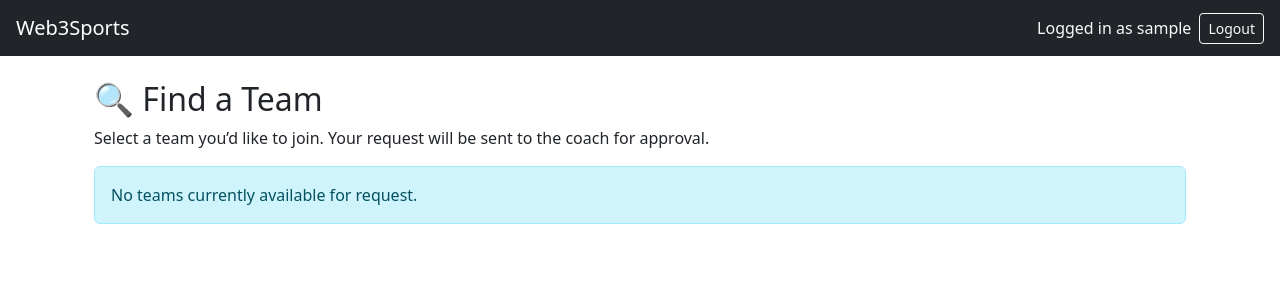
After one commit to titancoder12/web3sportsdraft, a Django app: page /find-teams/ in a window 1280 px wide. The commit adds this page. Shown: the top 300 px of the page. Run offline with Django 3.2, Linux system fonts and the light colour scheme; a user stored in the database is signed in; tables that the repository leaves empty hold one stand-in row (values such as "Sample post").

Commit message:
Player can request to join a team, Coach can approve/Reject

```diff
--- a/baseball_draft/urls.py
+++ b/baseball_draft/urls.py
@@ -6,7 +6,7 @@ from django.views.generic import RedirectView
 from rest_framework import routers
 from league import views
 from api import views as api_views
-
+from league.views import request_join_team, review_join_requests, approve_join_request
 
 # REST API
 router = routers.DefaultRouter()
@@ -63,6 +63,12 @@ urlpatterns += [
     path('players/<int:player_id>/evaluations/', views.player_evaluations, name='player_evaluations'),
     path('players/<int:player_id>/evaluations/<int:evaluation_id>/', views.get_evaluation_detail, name='evaluation_detail'),
     path("player/teams/", views.player_teams_view, name="player_teams"),
+    path('join-team/', request_join_team, name='request_join_team'),
+    path('coach/join-requests/', review_join_requests, name='review_join_requests'),
+    path('coach/join-requests/<int:request_id>/approve/', approve_join_request, name='approve_join_request'),
+    path('find-teams/', views.find_teams, name='find_teams'),
+    path('request-join/<int:team_id>/', views.request_join_team, name='request_join_team'),
+    path('approve-join-request/<int:request_id>/', views.approve_join_request, name='approve_join_request'),
 
 
 ]
--- a/league/models.py
+++ b/league/models.py
@@ -205,3 +205,17 @@ class PlayerJournalEntry(models.Model):
 
     def __str__(self):
         return f"Journal Entry on {self.created_at:%Y-%m-%d}"
+
+
+class JoinTeamRequest(models.Model):
+    player = models.ForeignKey('Player', on_delete=models.CASCADE)
+    team = models.ForeignKey('Team', on_delete=models.CASCADE)
+    created_at = models.DateTimeField(auto_now_add=True)
+    is_approved = models.BooleanField(null=True, blank=True)
+    reviewed_at = models.DateTimeField(null=True, blank=True)
+
+    class Meta:
+        unique_together = ('player', 'team')  # Prevent duplicates
+
+    def __str__(self):
+        return f"{self.player} requests to join {self.team}"
--- /dev/null
+++ b/league/templates/league/find_teams.html
@@ -0,0 +1,27 @@
+{% extends 'league/base.html' %}
+{% block content %}
+<div class="container mt-4">
+  <h2>🔍 Find a Team</h2>
+  <p>Select a team you’d like to join. Your request will be sent to the coach for approval.</p>
+
+  {% if available_teams %}
+    <ul class="list-group mt-3">
+      {% for team in available_teams %}
+        <li class="list-group-item d-flex justify-content-between align-items-center">
+          <div>
+            <strong>{{ team.name }}</strong> <small class="text-muted">({{ team.division.name }})</small>
+          </div>
+          <form method="post" action="{% url 'request_join_team' team.id %}">
+            {% csrf_token %}
+            <button type="submit" class="btn btn-sm btn-primary">Request to Join</button>
+          </form>
+        </li>
+      {% endfor %}
+    </ul>
+  {% else %}
+    <div class="alert alert-info mt-3">
+      No teams currently available for request.
+    </div>
+  {% endif %}
+</div>
+{% endblock %}
--- a/league/templates/league/player_evaluations.html
+++ b/league/templates/league/player_evaluations.html
@@ -23,6 +23,9 @@
 
     <a href="{% url 'player_teams' %}" class="btn btn-outline-primary btn-sm">
       View My Teams
+    </a>
+    <a href="{% url 'find_teams' %}" class="btn btn-outline-primary btm-ms">
+      🔍 Find a Team to Join
     </a>
     {% else %}
       <a href="{% url 'coach_dashboard' %}" class="btn btn-outline-secondary btn-sm">← Back to Coach Dashboard</a>
--- a/league/templates/league/player_logs.html
+++ b/league/templates/league/player_logs.html
@@ -19,6 +19,10 @@
     <a href="{% url 'player_teams' %}" class="btn btn-outline-primary btn-sm">
         View My Teams
       </a>
+      <a href="{% url 'find_teams' %}" class="btn btn-outline-primary btm-ms">
+        🔍 Find a Team to Join
+      </a>
+
   </div>
 
   <h4 class="mt-4">📋 Player Logs (Only for You)</h4>
--- a/league/templates/league/player_teams.html
+++ b/league/templates/league/player_teams.html
@@ -26,6 +26,9 @@
     </a>
     <a href="{% url 'player_teams' %}" class="btn btn-outline-secondary btn-sm">
       View My Teams
+    </a>
+    <a href="{% url 'find_teams' %}" class="btn btn-outline-primary btm-ms">
+      🔍 Find a Team to Join
     </a>
 
   </div>
--- a/league/views.py
+++ b/league/views.py
@@ -14,7 +14,7 @@ from django.db.models import Sum, Count
 from django.db.models.functions import Coalesce
 
 from collections import defaultdict
-from league.models import TeamLog
+from league.models import TeamLog, JoinTeamRequest
 
 from django.utils import timezone
 from django.http import HttpResponseForbidden
@@ -29,8 +29,10 @@ from django.utils.encoding import force_bytes
 from django.contrib.sites.shortcuts import get_current_site
 from django.template.loader import render_to_string
 
-from .forms import PlayerSignupForm
+from .forms import PlayerSignupForm, JoinTeamRequestForm
 from threading import Thread
+from django.contrib import messages
+from django.db.models import Q
 
 def activate(request, uidb64, token):
     try:
@@ -403,11 +405,23 @@ def coach_dashboard(request):
         team_games = team_games.order_by('-date').select_related('team_home', 'team_away')
         games_by_team[team.id] = team_games
 
+
+    # Get pending join requests for any of the coach's teams
+    pending_requests = JoinTeamRequest.objects.filter(
+        team__in=teams,
+        is_approved=None
+    ).select_related('player', 'team')
+
+
+    print("Coach teams:", list(request.user.teams.all()))
+    print("Pending requests:", list(pending_requests))
+
     return render(request, "league/coach_dashboard.html", {
         "teams": teams,
         "divisions": divisions,
         "team_logs": team_logs,
          "games_by_team": games_by_team,
+        "pending_requests": pending_requests,
     })
 
 @login_required
@@ -420,6 +434,14 @@ def player_dashboard(request):
         return render(request, "league/player_dashboard.html", {
             "error": "Your account is not associated with a player profile."
         })
+
+
+    # Get pending join requests
+    pending_requests = JoinTeamRequest.objects.filter(
+        player=player,
+        is_approved=None
+    ).select_related('team')
+
 
     # Game stats for the player
     game_stats = PlayerGameStat.objects.select_related("game").filter(player=player).order_by("-game__date")
@@ -529,6 +551,7 @@ def player_dashboard(request):
         "era": era,
         "kbb": kbb,
         "team_stats": team_stats,
+        "pending_requests": pending_requests,
     })
 
 def box_score_view(request, game_id):
@@ -1196,3 +1219,118 @@ def trade_players(request, division_id):
         'players': Player.objects.filter(division=division, team__isnull=False).order_by('team__name', 'last_name', 'first_name'),
     }
     return render(request, 'league/trade_players.html', context)
+
+
+
+@login_required
+def request_join_team(request):
+    # Only players should access this view
+    try:
+        player = request.user.player_profile
+    except Player.DoesNotExist:
+        return render(request, "league/no_permission.html", {"message": "Only players can request to join a team."})
+
+    if request.method == 'POST':
+        form = JoinTeamRequestForm(request.POST, player=player)
+        if form.is_valid():
+            join_request = form.save(commit=False)
+            join_request.player = player
+            join_request.status = 'pending'
+            join_request.save()
+            return render(request, "league/join_team_pending.html", {"team": join_request.team})
+    else:
+        form = JoinTeamRequestForm(player=player)
+
+    return render(request, "league/request_join_team.html", {"form": form})
+
+
+@login_required
+def review_join_requests(request):
+    user = request.user
+    teams_coached = user.teams.all()
+
+    # Get all pending requests for teams this coach is responsible for
+    pending_requests = JoinTeamRequest.objects.filter(
+        team__in=teams_coached,
+        status='pending'
+    ).select_related('player__user', 'team')
+
+    return render(request, 'league/review_join_requests.html', {
+        "pending_requests": pending_requests,
+    })
+
+
+@login_required
+def approve_join_request(request, request_id):
+    join_request = get_object_or_404(JoinTeamRequest, id=request_id)
+
+    # Ensure current user is a coach of the requested team
+    if request.user not in join_request.team.coaches.all():
+        return render(request, "league/no_permission.html", {
+            "message": "You are not authorized to approve this request."
+        })
+
+    # Add player to team
+    join_request.team.players.add(join_request.player)
+    join_request.status = 'approved'
+    join_request.save()
+
+    messages.success(request, f"{join_request.player.first_name} has been added to {join_request.team.name}.")
+    return redirect('review_join_requests')
+
+@login_required
+def find_teams(request):
+    player = get_object_or_404(Player, user=request.user)
+
+    # Teams the player is already on
+    existing_team_ids = player.teams.values_list('id', flat=True)
+
+    # Teams the player has already requested to join
+    requested_team_ids = JoinTeamRequest.objects.filter(
+        player=player
+    ).values_list('team_id', flat=True)
+
+    # Available teams = all teams - already on - already requested
+    available_teams = Team.objects.exclude(
+        Q(id__in=existing_team_ids) | Q(id__in=requested_team_ids)
+    ).select_related('division')
+
+    return render(request, 'league/find_teams.html', {
+        'available_teams': available_teams
+    })
+
+
+@login_required
+def request_join_team(request, team_id):
+    player = get_object_or_404(Player, user=request.user)
+    team = get_object_or_404(Team, id=team_id)
+
+    # Check if already a member or already requested
+    if player.teams.filter(id=team.id).exists() or JoinTeamRequest.objects.filter(player=player, team=team).exists():
+        messages.warning(request, "You’ve already joined or requested this team.")
+    else:
+        JoinTeamRequest.objects.create(player=player, team=team)
+        messages.success(request, f"Request to join {team.name} sent!")
+
+    return redirect('find_teams')
+
+
+from django.shortcuts import redirect, get_object_or_404
+from django.contrib.auth.decorators import login_required
+
+@login_required
+def approve_join_request(request, request_id):
+    join_request = get_object_or_404(JoinTeamRequest, id=request_id)
+
+    # Check the current user is a coach of that team
+    if request.user not in join_request.team.coaches.all():
+        return render(request, 'league/no_permission.html', {"message": "You don't have permission to approve this request."})
+
+    if request.method == 'POST':
+        join_request.is_approved = True
+        join_request.reviewed_at = timezone.now()
+        join_request.save()
+
+        join_request.team.players.add(join_request.player)
+
+    return redirect('coach_dashboard')
```
Also changed, not shown: league/forms.py (+18 -1 lines), league/templates/league/coach_dashboard.html (+23 -0 lines), league/templates/league/join_team_pending.html (added, +9 -0 lines), league/templates/league/player_dashboard.html (+18 -0 lines), league/templates/league/request_join_team.html (added, +11 -0 lines), league/templates/league/review_join_requests.html (added, +21 -0 lines), league/migrations/0029_jointeamrequest.py (added), league/migrations/0030_alter_jointeamrequest_is_approved.py (added).
